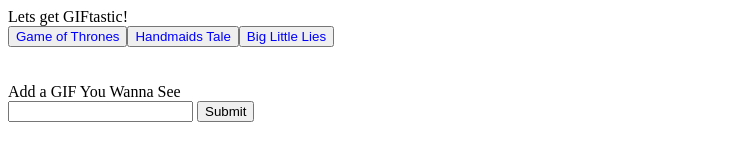
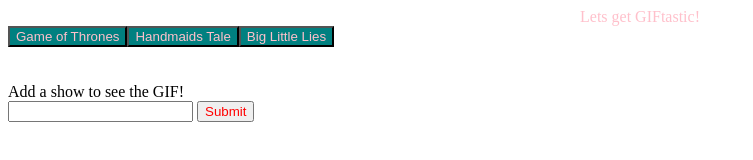
Before and after one commit to samanthalossett/Giftastic, a plain HTML site: page index.html in a window 1280 px wide. Shown: the whole page, without its empty margins (0-753 px from the left). Drawn offline with nearby package versions, Linux system fonts and the light colour scheme.

Commit message:
with the giphy ruery URL but local storage still not working

```diff
--- a/assets/CSS/style.css
+++ b/assets/CSS/style.css
@@ -1,3 +1,12 @@
+.title {
+    text-align: center;
+    font-size: 30;
+    color: pink;
+}
 button {
-    color: blue;
+    color: pink;
+    background-color: teal;
 }
+#add-user-input {
+    color: red;
+}
--- a/assets/javascript/app.js
+++ b/assets/javascript/app.js
@@ -1,13 +1,18 @@
 var topics = ["Game of Thrones", "Handmaids Tale", "Big Little Lies"];
-var whatUserTypes = localStorage.getItem("#added");
+var whatUserTypes = localStorage.getItem("#user-input");
 var moviesAdded = 0;
+var queryURL = "https://api.giphy.com/v1/gifs/search?q=" + topics + "&api_key=ZzkFtzViT9yOr6IEBOCtJxV7nBoghEVi&limit=10";
 
-var queryURL =
+// $.ajax({
+//     url: queryURL,
+//     method: "GET"
+//   })
+
 $(document).ready(function () {       //"now start loading javasctipt and JQ"//
     console.log("ready!");
 
     function appendButtons() {
-        $("#buttons").empty();  // this makes everything in TOPICS array a button//
+        $("#buttons").empty();  // this makes everything in TOPICS array into a button//
         for (var i = 0; i < topics.length; i++) {
             $("#buttons").append("<button>" + topics[i] + "</button>");
             console.log(topics);
@@ -15,15 +20,17 @@ $(document).ready(function () {       //"now start loading javasctipt and JQ"//
     }
     appendButtons();
 
-    $("#add-user-input").on("click", function (event) {
+    $("#add-user-input").on("click", function (event) {    //this event makes users tet into a button in the existing array, then clears //
         event.preventDefault();
         console.log("the onclick is working");
         var whatUserTypes = $("#user-input").val().trim();
         console.log(whatUserTypes);
         topics.push(whatUserTypes);
         $("#user-input").val(" ");
-        localStorage.setItem("#added", topics);
+        localStorage.setItem("#user-input", whatUserTypes);
+
         moviesAdded++;
         appendButtons();
     })
+$("#user-input").text(whatUserTypes.getItem());
 });
--- a/index.html
+++ b/index.html
@@ -6,10 +6,10 @@
     <link rel="stylesheet" href="assets/css/style.css">
 
     <body>
-      <head>Lets get GIFtastic!</head>
+      <div class="title">Lets get GIFtastic!</div>
         <div id="buttons"></div>
         <br></br>
-        <form id="input">Add a GIF You Wanna See</form>
+        <form id="input">Add a show to see the GIF!</form>
         <input type="text" id="user-input">  <!--space to type users wanted GIF-->
         <input id="add-user-input" type="submit" value="Submit"> <!--submit button-->
         <div id="added"></div>
```
